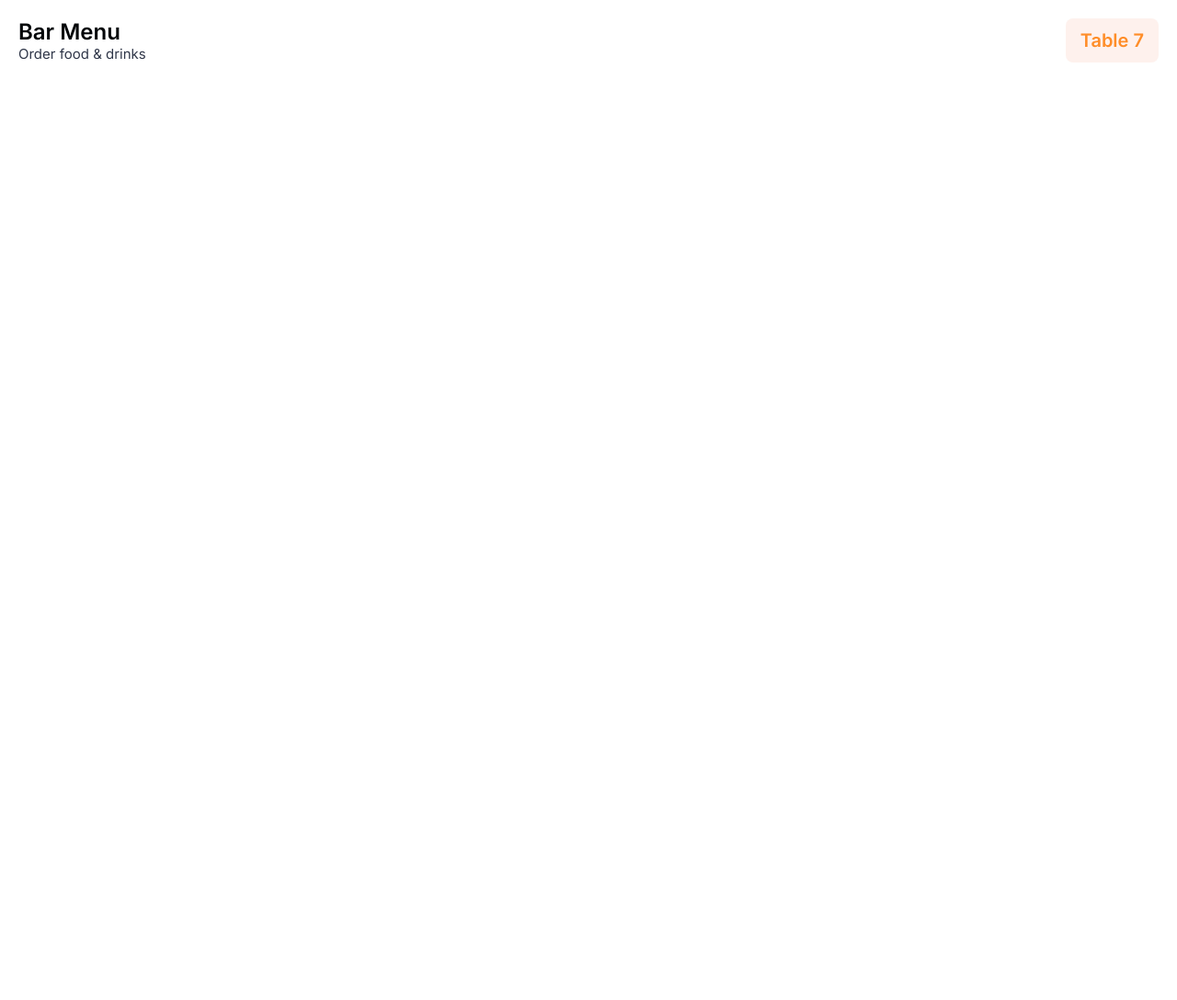
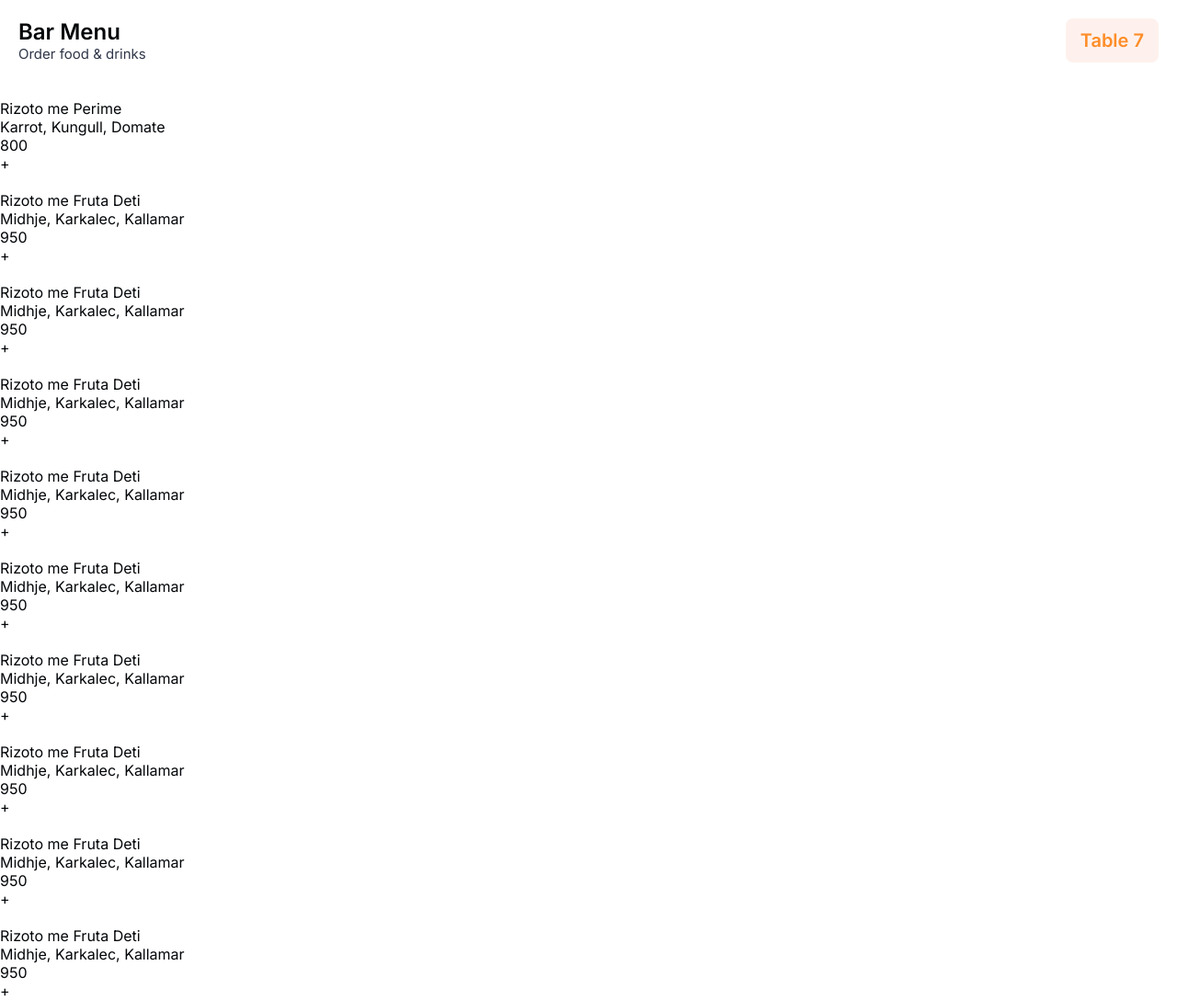
Before and after one commit to Jurgen-1/bar-app, a website built with Vite: page index.html in a window 1280 px wide. Shown: the whole page at 92% size. Before the commit the page ends 800 px from the top, so only its background shows below. Built offline with nearby package versions, Linux system fonts and the light colour scheme; files whose address does not match are found by name.

Commit message:
Menu List

```diff
--- a/index.html
+++ b/index.html
@@ -11,6 +11,20 @@
   </head>
   <body>
     <div id="app"></div>
+
+    <template id="menu-item-template">
+      <div class="menu-item">
+        <div>
+          <img src="/rizoto.jpg" alt="">
+        </div>
+        <div>
+          <div class="menu-item-name"></div>
+          <div class="menu-item-description"></div>
+          <div class="menu-item-price"></div>
+        </div>
+        <div>+</div>
+      </div>
+    </template>
 
     <template id="menu-header-template">
       <header id="header" class="header">
--- a/src/screens/menu-screen.js
+++ b/src/screens/menu-screen.js
@@ -5,6 +5,7 @@ const app = document.querySelector("#app");
 
 export function renderMenuScreen () {
     renderHeader()
+    renderMenuItems()
 }
 
 function renderHeader () {
@@ -12,3 +13,43 @@ function renderHeader () {
     const node = template.content.cloneNode(true);
     app.appendChild(node);
 }
+
+function renderMenuItems () {
+    const container = document.createElement("div");
+    container.classList.add("menu-items")
+
+    // const menuItem = state.menuItems[0];
+    // const rendered = renderMenuItem(menuItem);
+    // container.appendChild(rendered);
+
+    // const menuItem1 = state.menuItems[1];
+    // const rendered1 = renderMenuItem(menuItem1);
+    // container.appendChild(rendered1);
+
+    // const menuItem2 = state.menuItems[2];
+    // const rendered2 = renderMenuItem(menuItem2);
+    // container.appendChild(rendered2);
+
+
+    state.menuItems.forEach((menuItem)=> {
+        const rendered = renderMenuItem(menuItem)
+        container.appendChild(rendered)
+    })
+
+    app.appendChild(container);
+}
+
+function renderMenuItem(menuItem) {
+    const template = document.querySelector("#menu-item-template");
+    const node = template.content.cloneNode(true);
+
+    const menuItemName = node.querySelector(".menu-item-name")
+    const menuItemDescription = node.querySelector(".menu-item-description")
+    const menuItemPrice = node.querySelector(".menu-item-price")
+
+    menuItemName.innerText = menuItem.name
+    menuItemDescription.innerText = menuItem.description
+    menuItemPrice.innerText = menuItem.price
+
+    return node
+}
--- a/src/state.js
+++ b/src/state.js
@@ -1,4 +1,104 @@
 export const state = {
     currentScreen: "MENU",
-    menuItems: []
+    menuItems: [
+        {
+            id: 1,
+            name: "Rizoto me Perime",
+            description: "Karrot, Kungull, Domate",
+            price: 800,
+            image: ""
+
+        },
+        {
+
+            id: 2,
+            name: "Rizoto me Fruta Deti",
+            description: "Midhje, Karkalec, Kallamar",
+            price: 950,
+            image: ""
+
+        },
+
+
+// Temporary shit:
+
+
+        {
+
+            id: 3,
+            name: "Rizoto me Fruta Deti",
+            description: "Midhje, Karkalec, Kallamar",
+            price: 950,
+            image: ""
+
+        },
+
+        {
+
+            id: 4,
+            name: "Rizoto me Fruta Deti",
+            description: "Midhje, Karkalec, Kallamar",
+            price: 950,
+            image: ""
+
+        },
+
+        {
+
+            id: 5,
+            name: "Rizoto me Fruta Deti",
+            description: "Midhje, Karkalec, Kallamar",
+            price: 950,
+            image: ""
+
+        },
+
+        {
+
+            id: 6,
+            name: "Rizoto me Fruta Deti",
+            description: "Midhje, Karkalec, Kallamar",
+            price: 950,
+            image: ""
+
+        },
+
+        {
+
+            id: 7,
+            name: "Rizoto me Fruta Deti",
+            description: "Midhje, Karkalec, Kallamar",
+            price: 950,
+            image: ""
+
+        },
+
+        {
+
+            id: 8,
+            name: "Rizoto me Fruta Deti",
+            description: "Midhje, Karkalec, Kallamar",
+            price: 950,
+            image: ""
+
+        },
+        {
+
+            id: 9,
+            name: "Rizoto me Fruta Deti",
+            description: "Midhje, Karkalec, Kallamar",
+            price: 950,
+            image: ""
+
+        },
+        {
+
+            id: 10,
+            name: "Rizoto me Fruta Deti",
+            description: "Midhje, Karkalec, Kallamar",
+            price: 950,
+            image: ""
+
+        },
+    ]
 }
```
